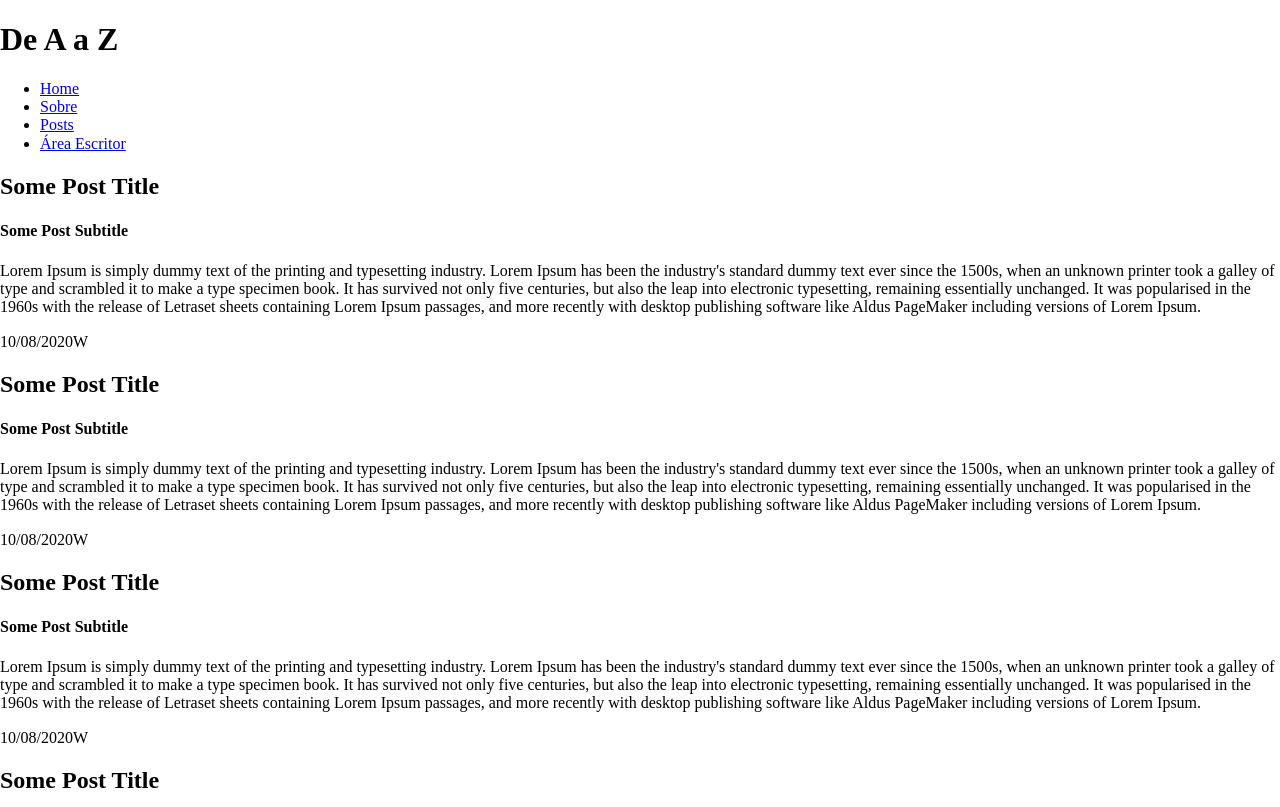
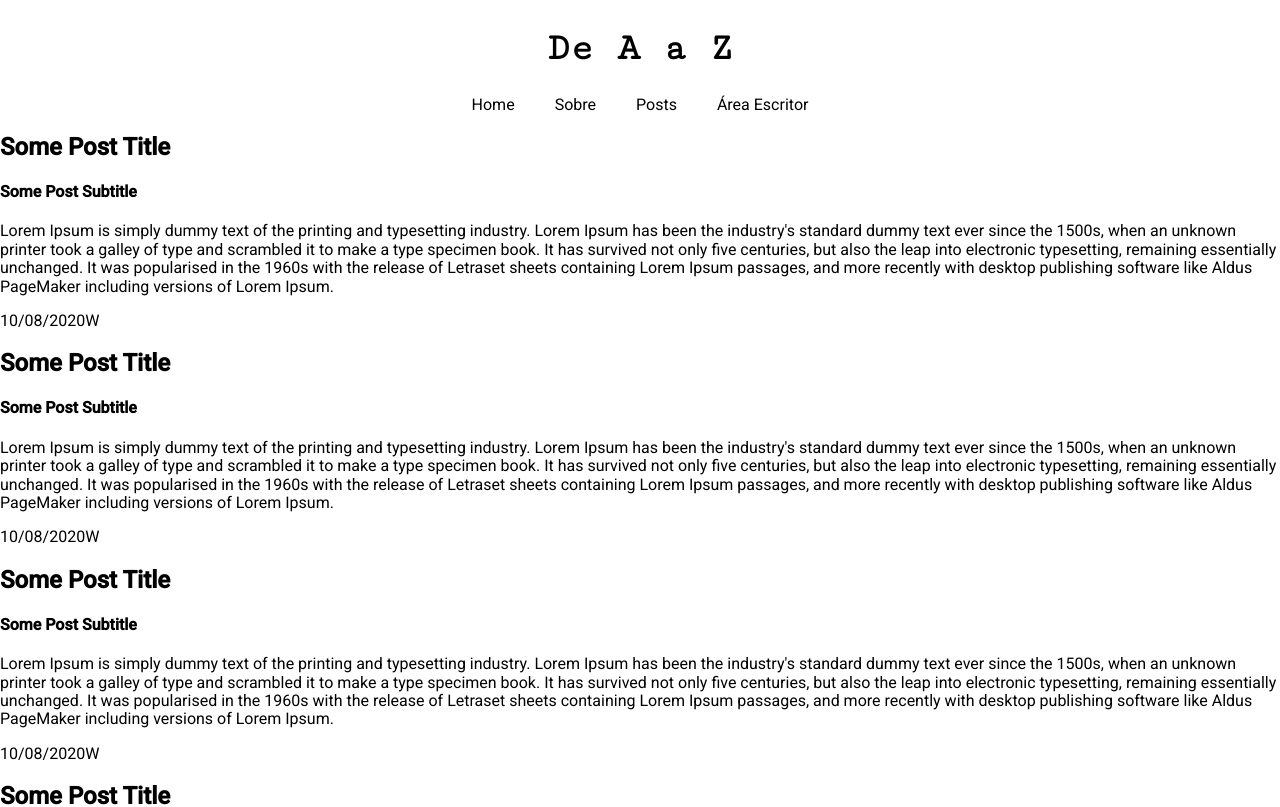
Before and after one commit to rsacramento18/deaaz-react, a React (Create React App) app: page /posts in a window 1280 px wide. Shown: the top 807 px of the page. Built offline with nearby package versions, Linux system fonts and the light colour scheme.

Commit message:
Logo and router css

```diff
--- a/src/main.scss
+++ b/src/main.scss
@@ -0,0 +1,36 @@
+@import url('https://fonts.googleapis.com/css2?family=Cutive+Mono&family=Roboto:ital,wght@0,100;0,300;0,400;0,500;1,100;1,300;1,400;1,500&display=swap');
+
+body {
+    font-family: Roboto;
+}
+
+// MENU ==========================================
+
+.logo {
+    width: 30%;
+    margin: 0 auto;
+    text-align: center;
+    font-family: "Cutive Mono";
+    font-size: 1.2em;
+}
+
+.menu {
+    width: 100%;
+}
+
+.menu nav ul {
+    display: block;
+    text-align: center;
+    padding: 0;
+}
+
+.menu nav ul li {
+    display: inline-block;
+    list-style: none;
+    padding: 0 20px;
+}
+
+.menu nav ul li a {
+    color: #000000;
+    text-decoration: none;
+}
```
